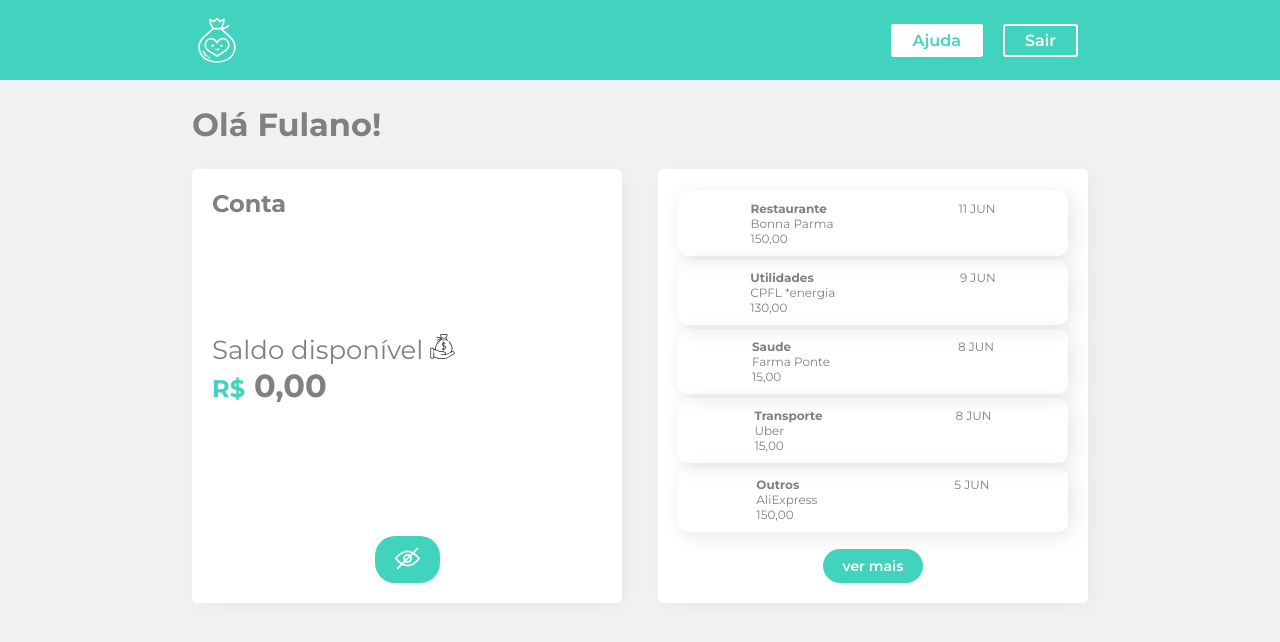
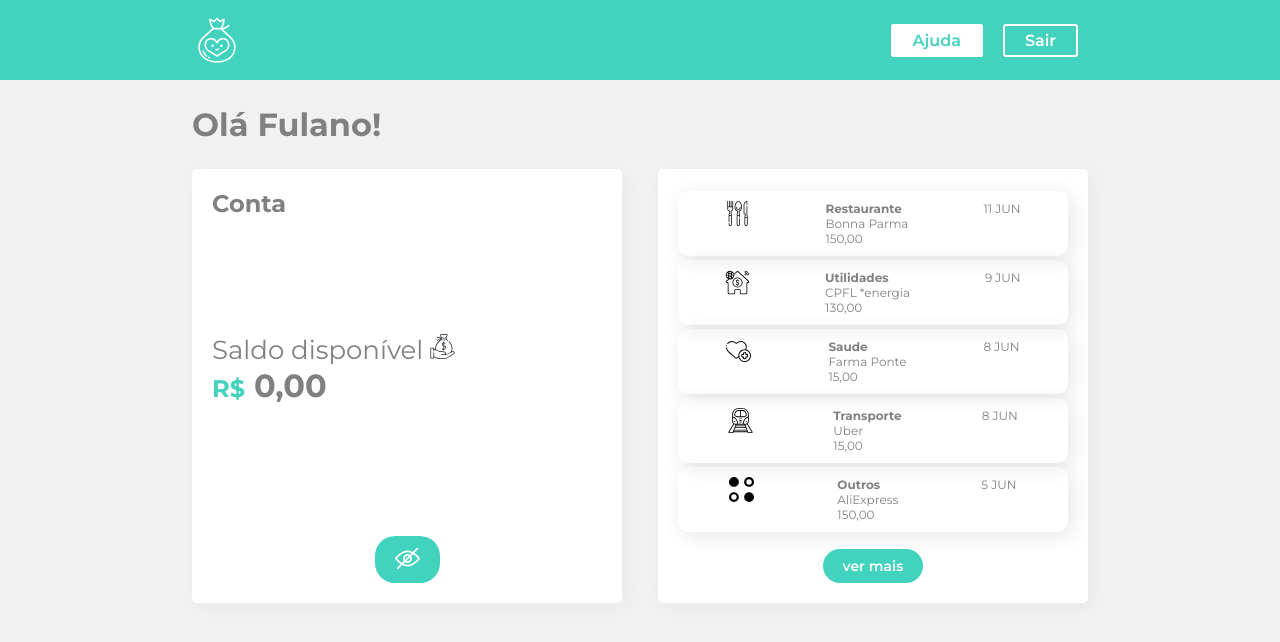
Before and after one commit to JVGS1111/Treinamento-styled-components-React, a React (Create React App) app: page / in a window 1280 px wide. Shown: the top 642 px of the page. Built offline with nearby package versions, Linux system fonts and the light colour scheme.

Commit message:
Update index.jsx

```diff
--- a/src/Components/Items/index.jsx
+++ b/src/Components/Items/index.jsx
@@ -1,6 +1,7 @@
 import React from 'react';
 import styled from 'styled-components';
 import Item from '../Item';
+import imageFilter from '../ImageFilter'
 
 const Items = styled.div`
     box-shadow: 4px 4px 20px 0px rgba(0,0,0,0.1);
@@ -16,6 +17,7 @@
 export default (props) => {
     return (
         <Items>
+            {imageFilter(props.type)}
             <Item {...props} />
             <span>{props.date}</span>
         </Items>);
```
